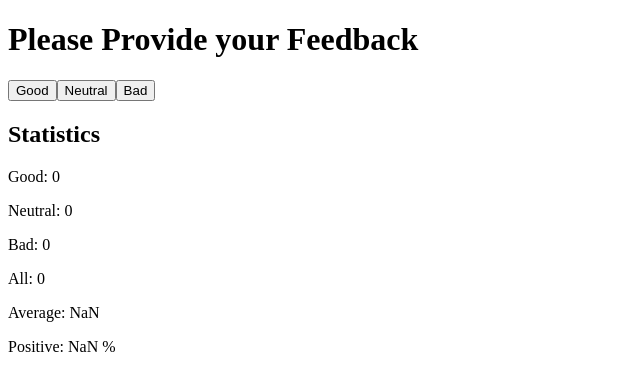
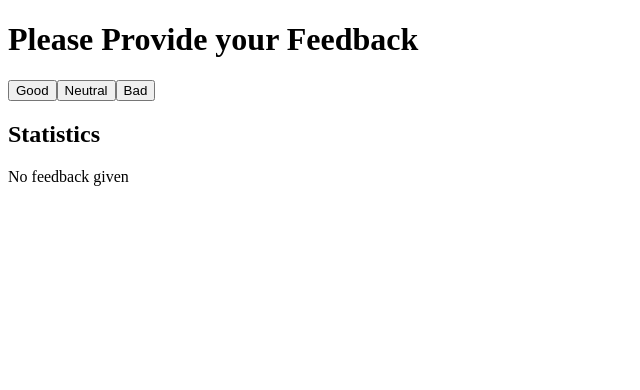
Before and after one commit to JufailiTech/FullStackDev_Jufaili, a React (Create React App) app in the folder part1/unicafe/: page / in a window 1280 px wide. Shown: the top 390 px of the page, without its empty margins (0-640 px from the left). Built offline with nearby package versions, Linux system fonts and the light colour scheme.

Commit message:
Application changed to display statistics only once feedback has been gathered, ex. 1.9

```diff
--- a/part1/unicafe/src/App.js
+++ b/part1/unicafe/src/App.js
@@ -1,18 +1,5 @@
 import { useState } from "react";
-
-const Statistics = ({good, neutral, bad}) => {
-  return (
-    <>
-    <h2>Statistics</h2>
-      <p>Good: {good}</p>
-      <p>Neutral: {neutral}</p>
-      <p>Bad: {bad}</p>
-      <p>All: {good + bad + neutral}</p>
-      <p>Average: {(good - bad) / (good + bad + neutral)}</p>
-      <p>Positive: {((good / (good + bad + neutral)) * 100).toFixed(13)} %</p>
-    </>
-  )
-}
+import Statistics from './Statistics'
 
 const App = () => {
   // save clicks of each button to its own state
--- /dev/null
+++ b/part1/unicafe/src/Statistics.js
@@ -0,0 +1,28 @@
+const Statistics = ({ good, neutral, bad }) => {
+  const sum = good + neutral + bad;
+  const avg = (good - bad) / (good + bad + neutral);
+  const positive = ((good / (good + bad + neutral)) * 100).toFixed(13);
+
+  if (sum === 0) {
+    return (
+      <>
+        <h2>Statistics</h2>
+        <p>No feedback given</p>
+      </>
+    );
+  } else {
+    return (
+      <>
+        <h2>Statistics</h2>
+        <p>Good: {good}</p>
+        <p>Neutral: {neutral}</p>
+        <p>Bad: {bad}</p>
+        <p>All: {sum}</p>
+        <p>Average: {avg}</p>
+        <p>Positive: {positive} %</p>
+      </>
+    );
+  }
+};
+
+export default Statistics;
```
